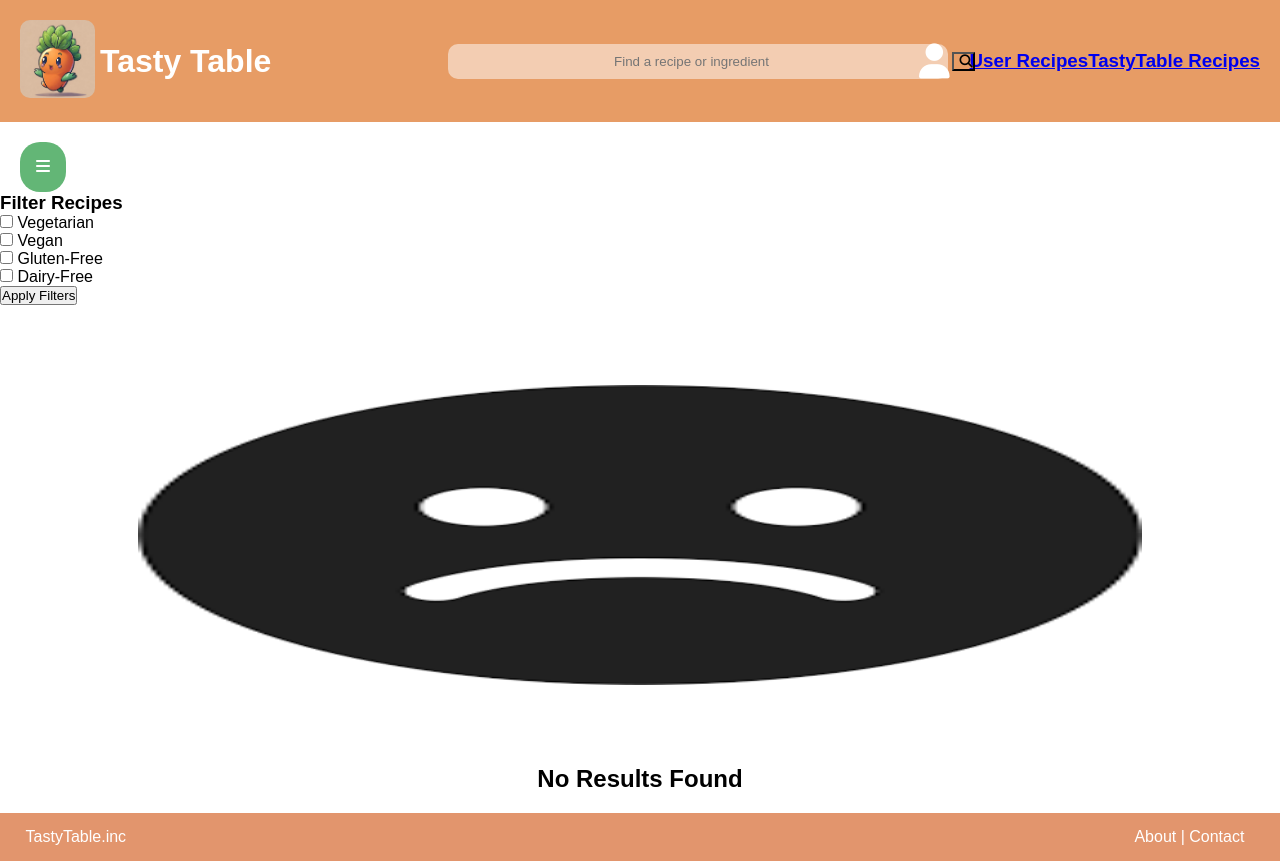
After one commit to LiamHeynderickx/TastyTableWebApplication, a Symfony app: template templates/Pages/homePageAPI.html.twig in a window 1280 px wide. The commit adds this page. Run offline with Twig, Linux system fonts and the light colour scheme; the template is opened without the code that fills it, so the values that code supplies are empty; some libraries are stand-ins or nearby versions.

Commit message:
user and api recipes separated

```diff
--- a/src/Service/SpoonacularApiService.php
+++ b/src/Service/SpoonacularApiService.php
@@ -13,7 +13,7 @@ class SpoonacularApiService
     {
         $this->client = $client;
 //        $this->apiKey = '19d88678c40e403bae96298037a292bc';
-  //      $this->apiKey =   'c032d39ece4346bdb75d5e9ac3d6b903';
+//        $this->apiKey =   'c032d39ece4346bdb75d5e9ac3d6b903';
        $this->apiKey = 'a97f080d485740608c87a17ef0957691';
         //$this->apiKey = 'face680489cd4b5fbbb1faca74e6ca22';
 //        $this->apiKey = '8fc06e17edce40e88e7f2f8984508877';
--- /dev/null
+++ b/templates/Pages/homePageAPI.html.twig
@@ -0,0 +1,67 @@
+{% extends 'base.html.twig' %}
+{% block title %}TastyTable{% endblock %}
+{% block body %}
+
+    {% block stylesheets %}
+        <link rel="stylesheet" href="{{ asset('style/homePage.css') }}">
+    {% endblock %}
+
+    <div class="dropdown">
+        <button class="dropbtn"><i class="fa fa-bars"></i></button>
+        <div class="dropdown-content">
+            <a href="{{ path('homePage') }}">Homepage</a>
+            <a href="{{ path('profile') }}">Profile</a>
+            <a href="{{ path('aboutUs') }}">About Us/Contact</a>
+        </div>
+    </div>
+    <div class="filter-section">
+        <h3>Filter Recipes</h3>
+        <form method="get" action="{{ path('homePage') }}">
+            <input type="checkbox" id="vegetarian" name="vegetarian" {% if filters.vegetarian %}checked{% endif %}>
+            <label for="vegetarian">Vegetarian</label><br>
+            <input type="checkbox" id="vegan" name="vegan" {% if filters.vegan %}checked{% endif %}>
+            <label for="vegan">Vegan</label><br>
+            <input type="checkbox" id="gluten-free" name="gluten-free" {% if filters['gluten-free'] %}checked{% endif %}>
+            <label for="gluten-free">Gluten-Free</label><br>
+            <input type="checkbox" id="dairy-free" name="dairy-free" {% if filters['dairy-free'] %}checked{% endif %}>
+            <label for="dairy-free">Dairy-Free</label><br>
+            <button type="submit">Apply Filters</button>
+        </form>
+    </div>
+    <main>
+        <div class="recipes">
+
+            {% if recipes == [] %}
+                <section class="noRecipe">
+                    <img src="{{ asset('style/images/sadFace.png') }}">
+                    <h2>No Results Found</h2>
+                </section>
+            {% else %}
+                {% for recipe in recipes %}
+                    {% if recipe is not null %}
+                        <section class="recipe-card">
+                            <a href="{{ path('recipeDisplay', { id: recipe.id }) }}">
+                                <img src="{{ recipe.image }}" alt="Recipe Image">
+                                <h2>{{ recipe.title }}</h2>
+                                {% if recipe.time != '' and recipe.score != '' %}
+                                    <p>Time: {{ recipe.time }} minutes</p>
+                                    <p>Rating: {{ recipe.score }}</p>
+                                {% endif %}
+                            </a>
+                        </section>
+                    {% else %}
+                        <section class="recipe-card">
+                            <img src="{{ recipe.image }}" alt="Recipe Image">
+                            <h2>{{ recipe.title }}</h2>
+                            <p>Time: {{ recipe.time }} minutes</p>
+                            <p>Rating: {{ recipe.score }}</p>
+                        </section>
+                    {% endif %}
+                {% endfor %}
+            {% endif %}
+
+
+
+        </div>
+    </main>
+{% endblock %}
--- a/templates/base.html.twig
+++ b/templates/base.html.twig
@@ -46,7 +46,15 @@
                     </div>
 
             <div class="userRecipes">
-                <a href="{{ path('homePage') }}"><h3>User Recipes</h3></a>
+                {% block userRecipes %}
+                    <a href="{{ path('homePage') }}"><h3>User Recipes</h3></a>
+                {% endblock %}
+            </div>
+
+            <div class="apiRecipes">
+                {% block apiRecipes %}
+                    <a href="{{ path('homePageAPI') }}"><h3>TastyTable Recipes</h3></a>
+                {% endblock %}
             </div>
 
         {% endblock %}
```
Also changed, not shown: src/Controller/TastyTableController.php (+41 -3 lines), templates/Pages/homePage.html.twig (+4 -4 lines).
